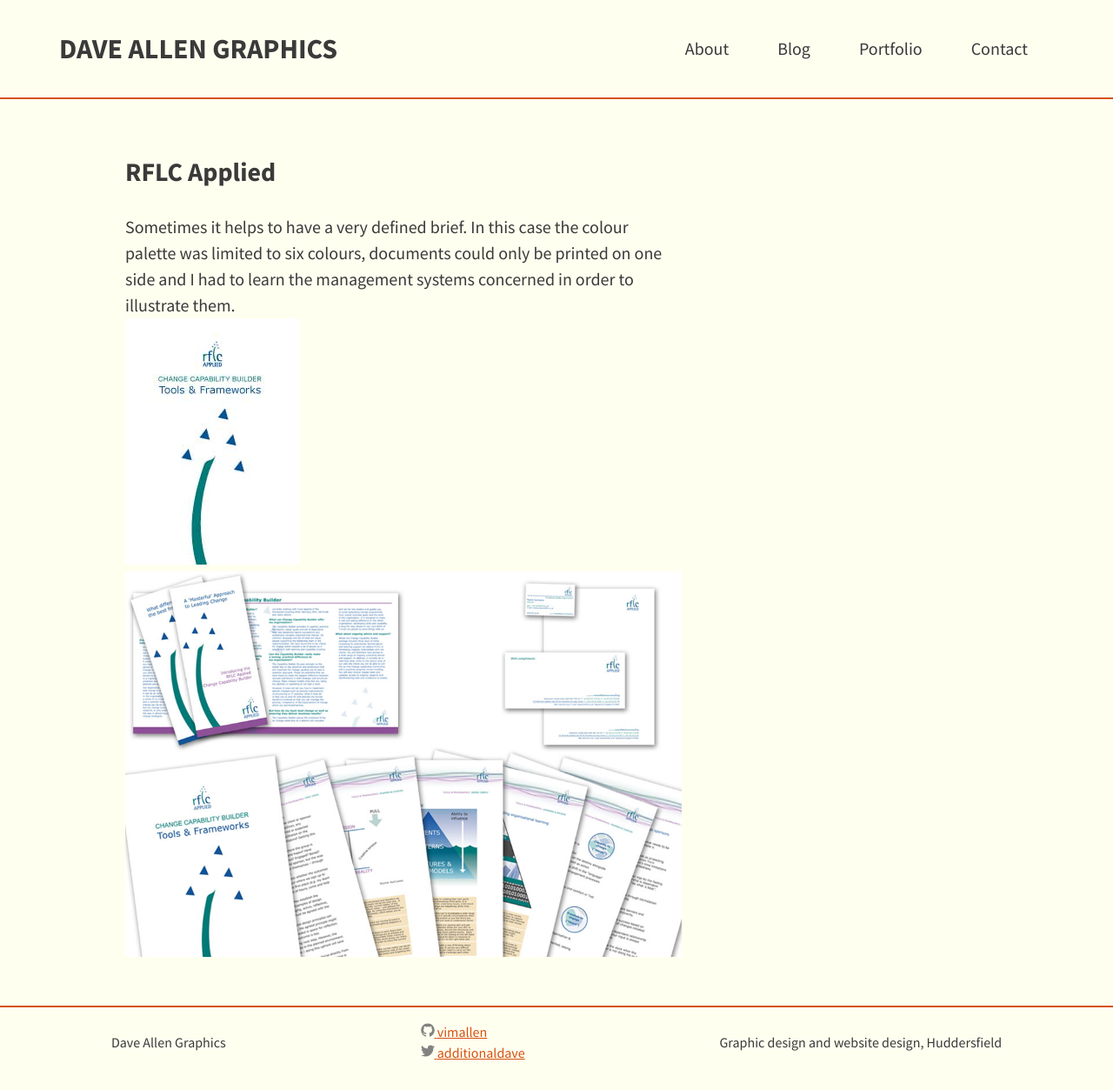
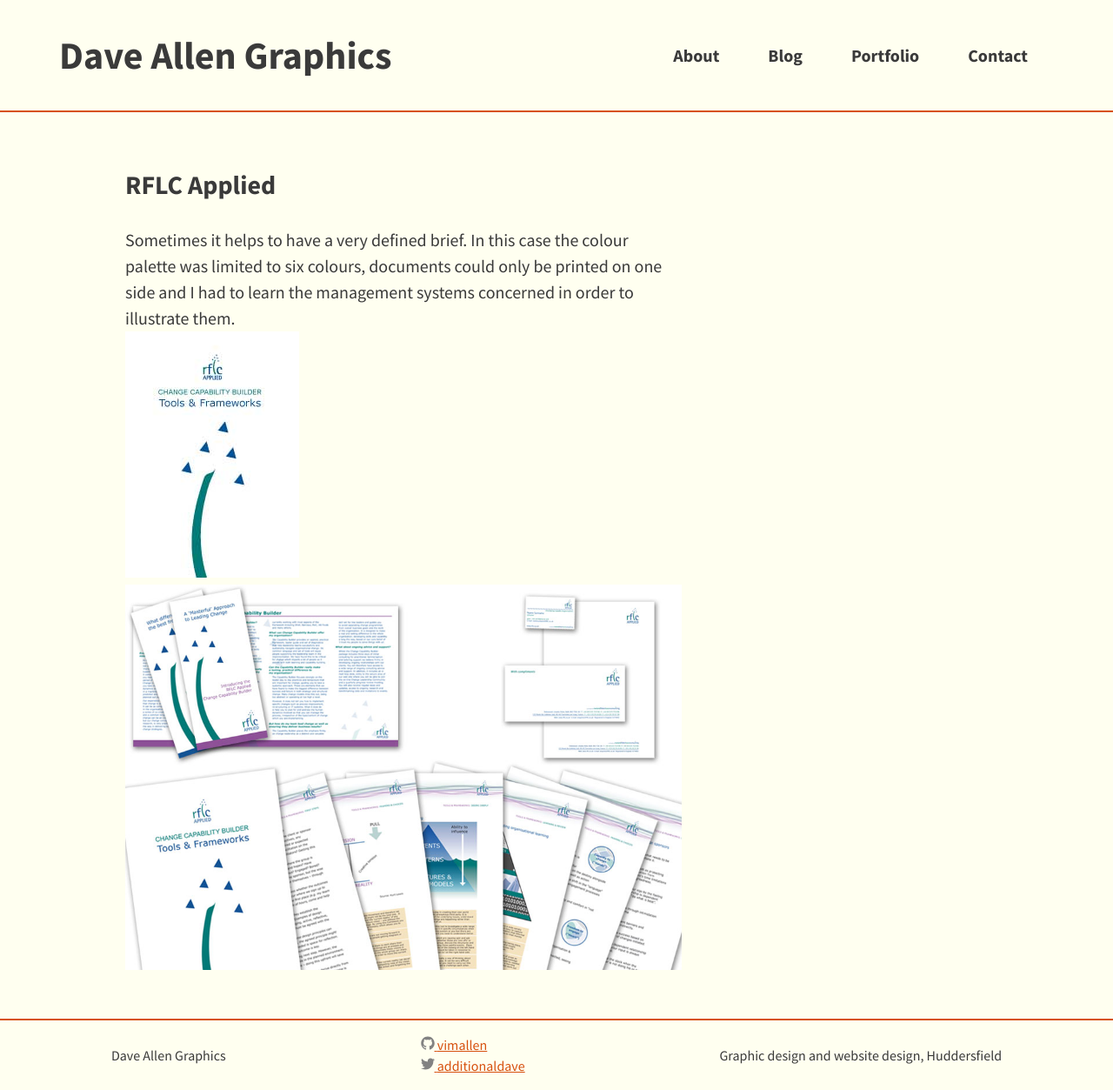
Before and after one commit to vimallen/gridbert, a Jekyll site: the page built from rflc-applied/index.md, in a window 1280 px wide. Shown: the whole page at 87% size. Built offline with Jekyll 4.4.1, drawn with Linux system fonts in a browser that asks for light colours.

Commit message:
Heavy header

```diff
--- a/assets/main.scss
+++ b/assets/main.scss
@@ -95,9 +95,8 @@ p {
 }
 
 .site-title {
-  text-transform: uppercase;
   font-weight: 700;
-  font-size: 2rem;
+  font-size: 2.75rem;
 }
 .site-nav a:not(:last-of-type) {
   padding-right: 0.75rem;
@@ -334,6 +333,7 @@ figure {
   }
   .site-nav li {
     margin: 0;
+    font-weight: 700;
   }
   .page-link {
     margin-left: 40px;
```
